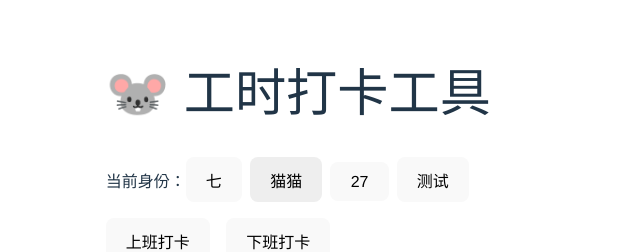
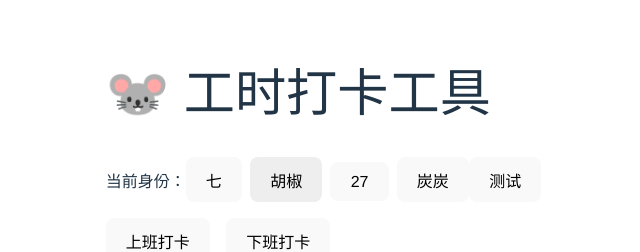
Before and after one commit to qingmao-cell/daka, a React (Vite) app: page / in a window 1280 px wide. Shown: the top 252 px of the page, without its empty margins (309-949 px from the left). Built offline with nearby package versions, Linux system fonts and the light colour scheme; no server answers; the database is empty.

Commit message:
新增用户炭炭

```diff
--- a/src/App.tsx
+++ b/src/App.tsx
@@ -15,7 +15,7 @@ type WorkSession = {
 
 function App() {
   const [sessions, setSessions] = useState<WorkSession[]>([]);
-  const [userId, setUserId] = useState("cat001"); // 默认猫猫
+  const [userId, setUserId] = useState("cat001");
   const [currentMonth, setCurrentMonth] = useState(() => {
     const now = new Date();
     return `${now.getFullYear()}-${String(now.getMonth() + 1).padStart(
@@ -320,7 +320,7 @@ function App() {
             backgroundColor: userId === "cat001" ? "#eee" : "",
           }}
         >
-          猫猫
+          胡椒
         </button>
         <button
           onClick={() => setUserId("user27")}
@@ -330,6 +330,12 @@ function App() {
           }}
         >
           27
+        </button>
+        <button
+          onClick={() => setUserId("guest")}
+          style={{ backgroundColor: userId === "tantan" ? "#eee" : "" }}
+        >
+          炭炭
         </button>
         <button
           onClick={() => setUserId("guest")}
```
